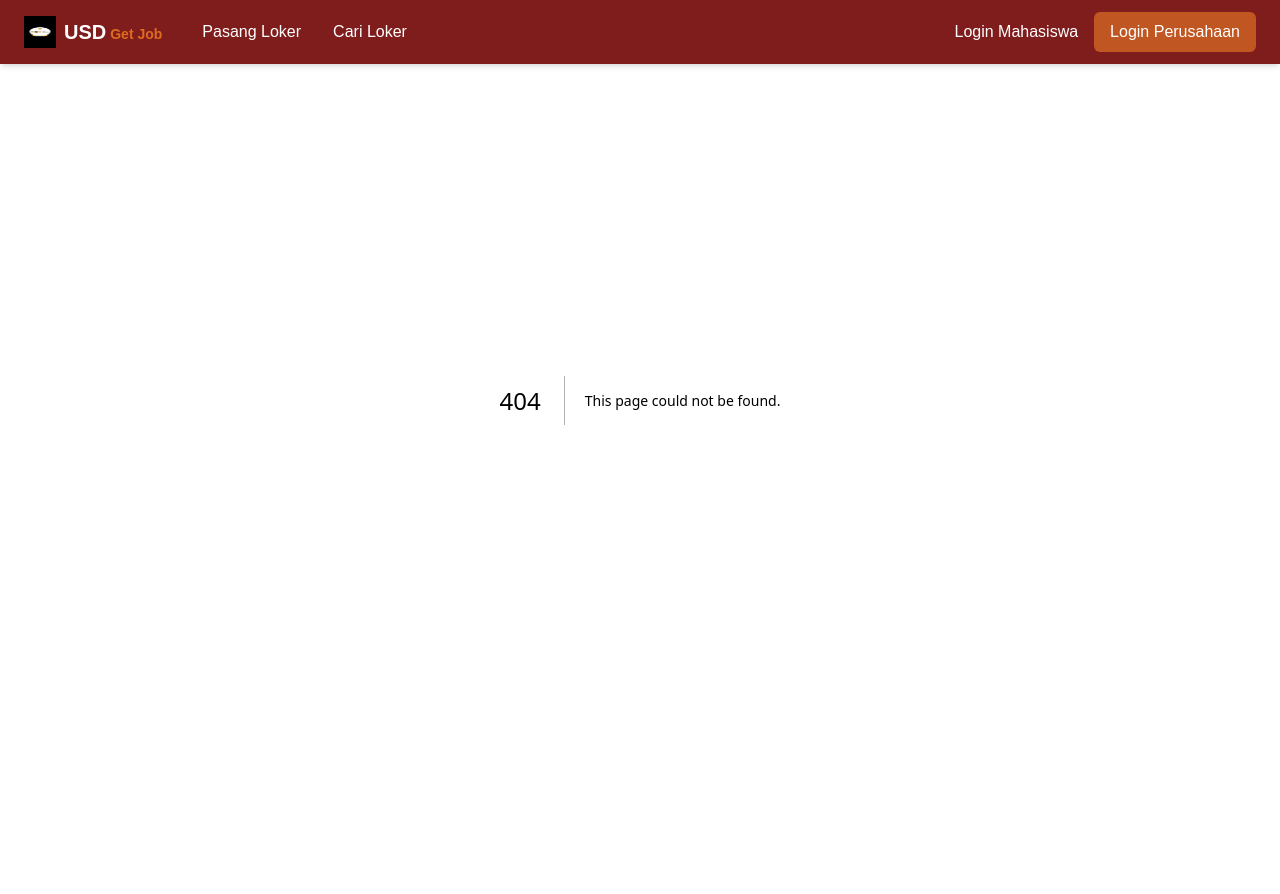
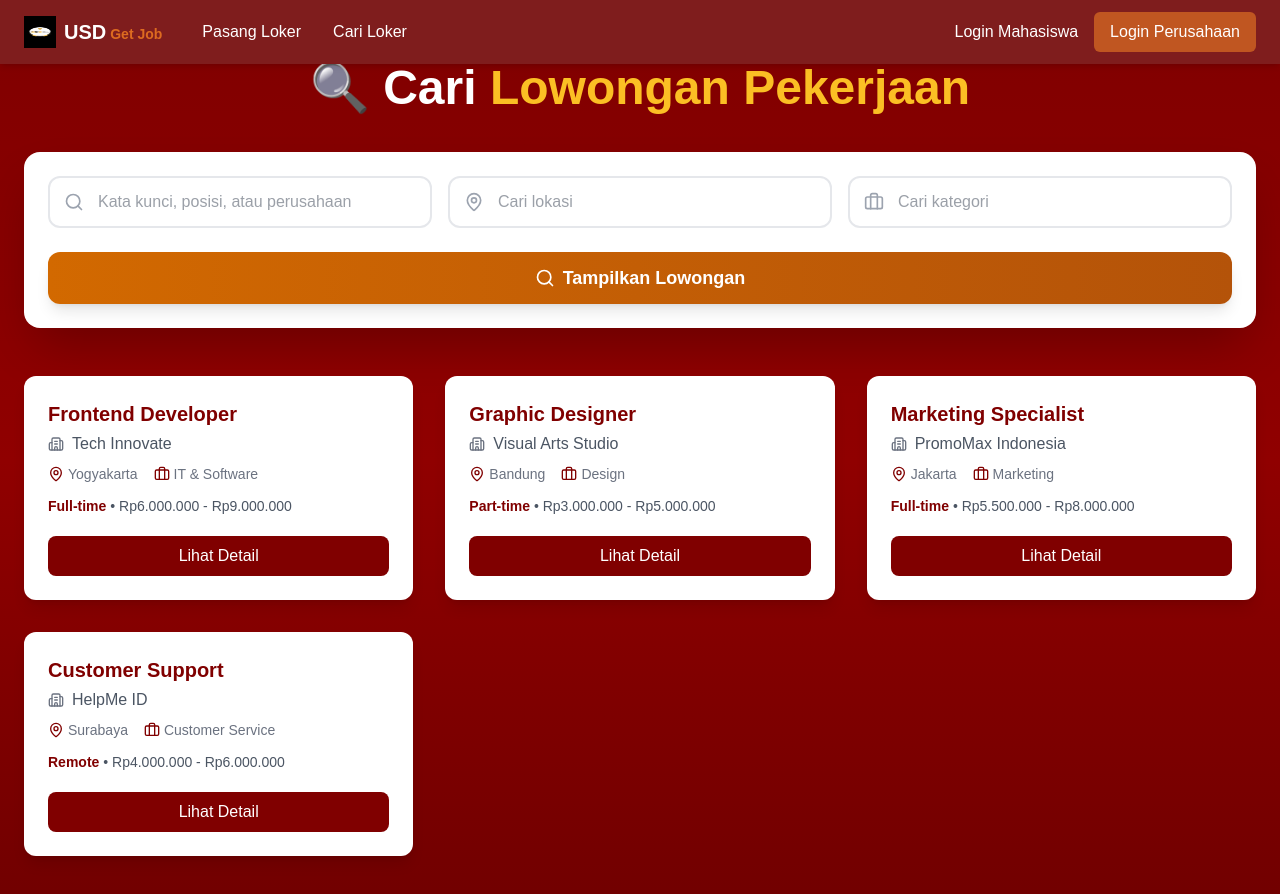
Before and after one commit to sensussandi/Getjob, a Next.js app: page /cari-loker in a window 1280 px wide. Before the commit this address had no page. Shown: the top 894 px of the page. Before the commit the page ends 800 px from the top, so only its background shows below. Built offline with nearby package versions, Linux system fonts and the light colour scheme.

Commit message:
membuat dashboard cari loker

```diff
--- /dev/null
+++ b/src/app/cari-loker/page.js
@@ -0,0 +1,166 @@
+"use client";
+import { useState } from "react";
+import { Search, MapPin, Briefcase, Building2 } from "lucide-react";
+
+export default function CariLokerPage() {
+  const [keyword, setKeyword] = useState("");
+  const [location, setLocation] = useState("");
+  const [category, setCategory] = useState("");
+
+  // === Data Dummy Loker (nanti bisa diganti dengan fetch dari API) ===
+  const jobs = [
+    {
+      id: 1,
+      title: "Frontend Developer",
+      company: "Tech Innovate",
+      location: "Yogyakarta",
+      category: "IT & Software",
+      type: "Full-time",
+      salary: "Rp6.000.000 - Rp9.000.000",
+    },
+    {
+      id: 2,
+      title: "Graphic Designer",
+      company: "Visual Arts Studio",
+      location: "Bandung",
+      category: "Design",
+      type: "Part-time",
+      salary: "Rp3.000.000 - Rp5.000.000",
+    },
+    {
+      id: 3,
+      title: "Marketing Specialist",
+      company: "PromoMax Indonesia",
+      location: "Jakarta",
+      category: "Marketing",
+      type: "Full-time",
+      salary: "Rp5.500.000 - Rp8.000.000",
+    },
+    {
+      id: 4,
+      title: "Customer Support",
+      company: "HelpMe ID",
+      location: "Surabaya",
+      category: "Customer Service",
+      type: "Remote",
+      salary: "Rp4.000.000 - Rp6.000.000",
+    },
+  ];
+
+  // === Filter Data Berdasarkan Input User ===
+  const filteredJobs = jobs.filter((job) => {
+    const matchKeyword =
+      keyword === "" ||
+      job.title.toLowerCase().includes(keyword.toLowerCase()) ||
+      job.company.toLowerCase().includes(keyword.toLowerCase());
+    const matchLocation =
+      location === "" ||
+      job.location.toLowerCase().includes(location.toLowerCase());
+    const matchCategory =
+      category === "" ||
+      job.category.toLowerCase().includes(category.toLowerCase());
+    return matchKeyword && matchLocation && matchCategory;
+  });
+
+  return (
+    <section className="min-h-screen bg-gradient-to-b from-[#800000] via-[#900000] to-[#700000] py-16 text-white">
+      <div className="max-w-screen-xl mx-auto px-6">
+        <h1 className="text-4xl md:text-5xl font-bold text-center mb-10">
+          🔍 Cari <span className="text-yellow-400">Lowongan Pekerjaan</span>
+        </h1>
+
+        {/* === FORM PENCARIAN === */}
+        <div className="bg-white text-gray-700 rounded-2xl shadow-2xl p-6 mb-12">
+          <div className="grid md:grid-cols-3 gap-4">
+            {/* Kata Kunci */}
+            <div className="relative">
+              <Search className="absolute left-4 top-1/2 -translate-y-1/2 w-5 h-5 text-gray-400" />
+              <input
+                type="text"
+                placeholder="Kata kunci, posisi, atau perusahaan"
+                value={keyword}
+                onChange={(e) => setKeyword(e.target.value)}
+                className="w-full pl-12 pr-4 py-3 border-2 border-gray-200 rounded-xl focus:ring-2 focus:ring-[#800000] focus:border-transparent transition-all"
+              />
+            </div>
+
+            {/* Lokasi */}
+            <div className="relative">
+              <MapPin className="absolute left-4 top-1/2 -translate-y-1/2 w-5 h-5 text-gray-400" />
+              <input
+                type="text"
+                placeholder="Cari lokasi"
+                value={location}
+                onChange={(e) => setLocation(e.target.value)}
+                className="w-full pl-12 pr-4 py-3 border-2 border-gray-200 rounded-xl focus:ring-2 focus:ring-[#800000] focus:border-transparent transition-all"
+              />
+            </div>
+
+            {/* Kategori */}
+            <div className="relative">
+              <Briefcase className="absolute left-4 top-1/2 -translate-y-1/2 w-5 h-5 text-gray-400" />
+              <input
+                type="text"
+                placeholder="Cari kategori"
+                value={category}
+                onChange={(e) => setCategory(e.target.value)}
+                className="w-full pl-12 pr-4 py-3 border-2 border-gray-200 rounded-xl focus:ring-2 focus:ring-[#800000] focus:border-transparent transition-all"
+              />
+            </div>
+          </div>
+
+          {/* Tombol Cari */}
+          <button
+            onClick={() => console.log("Search Clicked")}
+            className="mt-6 w-full bg-gradient-to-r from-[#D26900] to-[#b45309] text-white py-3 rounded-xl font-bold text-lg hover:from-[#b45309] hover:to-[#D26900] transition-all transform hover:scale-[1.02] active:scale-[0.98] shadow-lg hover:shadow-xl flex items-center justify-center gap-2"
+          >
+            <Search className="w-5 h-5" />
+            Tampilkan Lowongan
+          </button>
+        </div>
+
+        {/* === HASIL LOWONGAN === */}
+        <div className="grid md:grid-cols-2 lg:grid-cols-3 gap-8">
+          {filteredJobs.length > 0 ? (
+            filteredJobs.map((job) => (
+              <div
+                key={job.id}
+                className="bg-white text-gray-800 rounded-xl shadow-lg hover:shadow-2xl p-6 transform hover:scale-[1.02] transition-transform"
+              >
+                <h3 className="text-xl font-bold text-[#800000] mb-1">
+                  {job.title}
+                </h3>
+                <p className="flex items-center gap-2 text-gray-600 mb-2">
+                  <Building2 className="w-4 h-4 text-gray-500" /> {job.company}
+                </p>
+                <div className="flex items-center gap-4 text-sm text-gray-500 mb-3">
+                  <div className="flex items-center gap-1">
+                    <MapPin className="w-4 h-4 text-[#800000]" />
+                    {job.location}
+                  </div>
+                  <div className="flex items-center gap-1">
+                    <Briefcase className="w-4 h-4 text-[#800000]" />
+                    {job.category}
+                  </div>
+                </div>
+                <p className="text-sm text-gray-600 mb-2">
+                  <span className="font-semibold text-[#800000]">
+                    {job.type}
+                  </span>{" "}
+                  • {job.salary}
+                </p>
+                <button className="mt-3 w-full bg-[#800000] text-white py-2 rounded-lg hover:bg-[#a00000] transition">
+                  Lihat Detail
+                </button>
+              </div>
+            ))
+          ) : (
+            <p className="text-center text-gray-200 col-span-full">
+              Tidak ada lowongan yang cocok dengan pencarian kamu 😢
+            </p>
+          )}
+        </div>
+      </div>
+    </section>
+  );
+}
```
